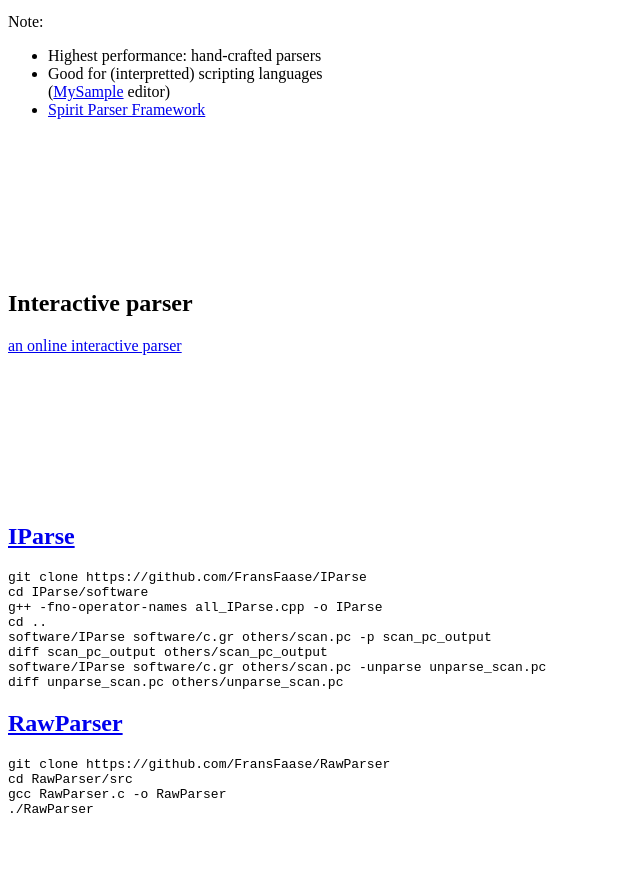
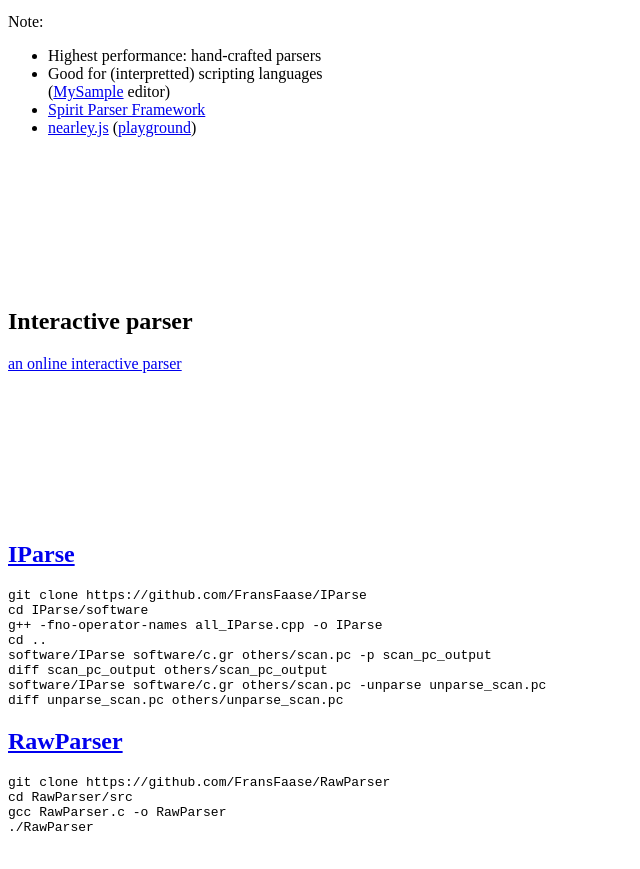
Before and after one commit to FransFaase/ParserWorkshop, a plain HTML site: page docs/index.html in a window 1280 px wide. Shown: the part 2030-2899 px from the top of the page, without its empty margins (0-640 px from the left). Drawn offline with Linux system fonts and the light colour scheme.

Commit message:
Add reference to Nearley.js

```diff
--- a/docs/index.html
+++ b/docs/index.html
@@ -153,6 +153,8 @@ Note:
 <li>Good for (interpretted) scripting languages<br>
 	(<a href="https://www.iwriteiam.nl/MySample.html">MySample</A> editor)
 <li><a href="https://en.wikipedia.org/wiki/Spirit_Parser_Framework">Spirit Parser Framework</a>
+<li><a href="https://nearley.js.org/">nearley.js</a>
+	(<a href="https://omrelli.ug/nearley-playground/">playground</a>)
 </ul>
 
 <pre>
```
